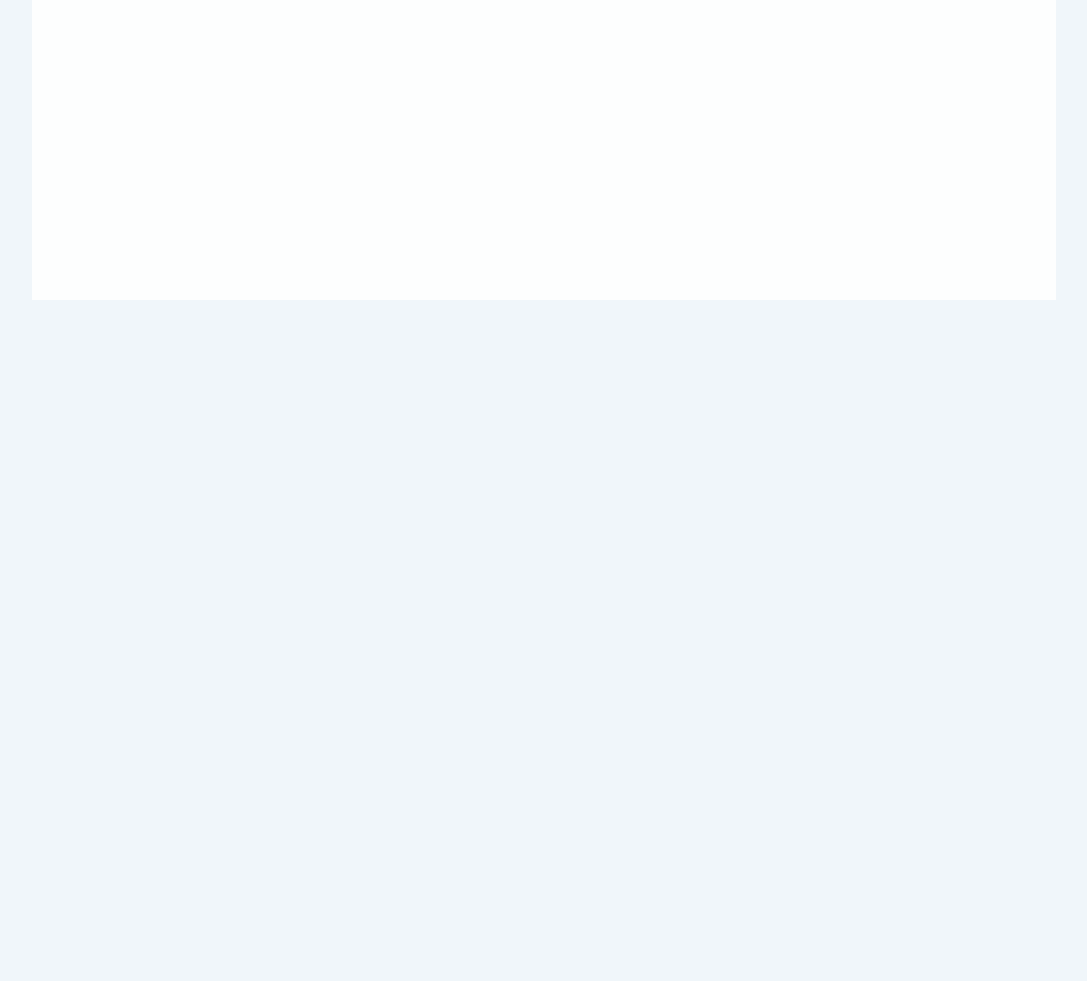
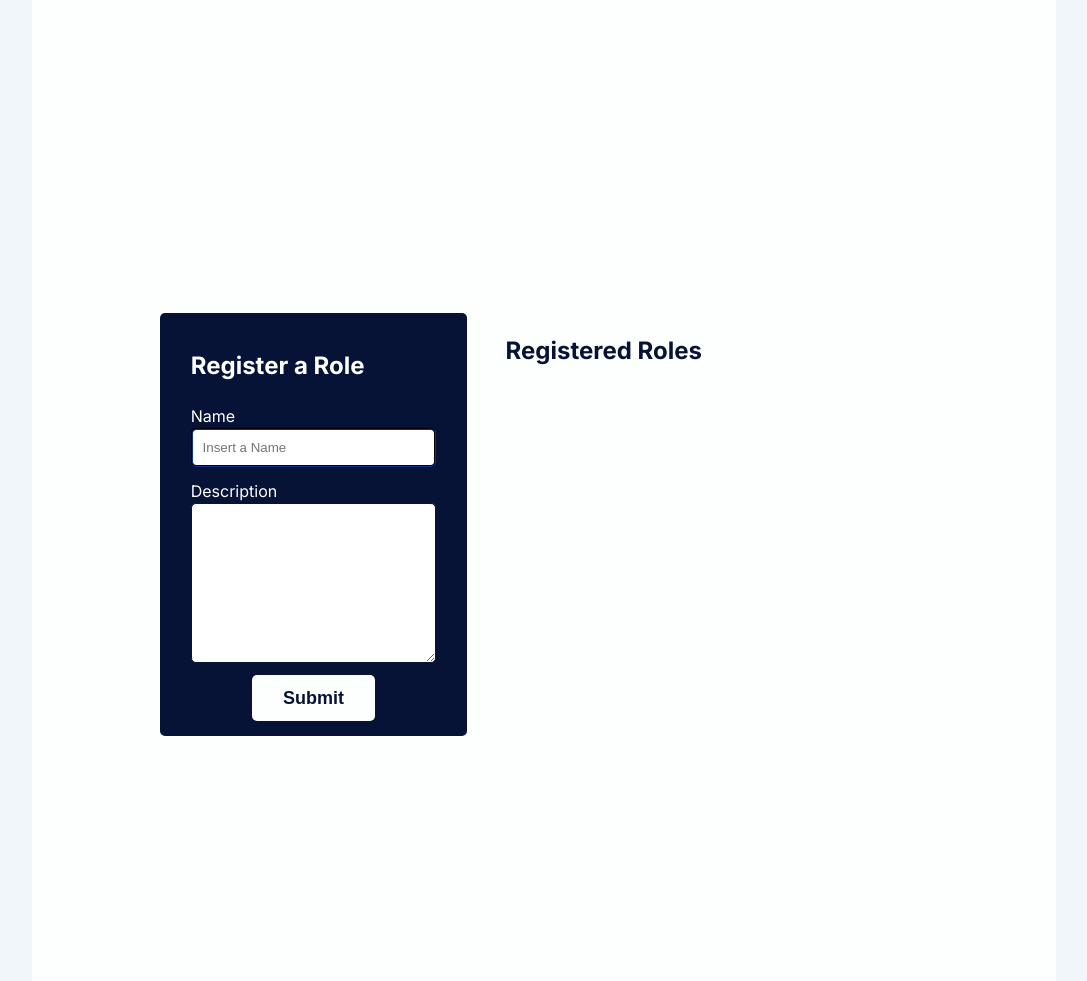
Before and after one commit to mattsimoessilva/movie_ui, a plain HTML site: page index.html in a window 1280 px wide. Shown: the part 2079-3060 px from the top of the page, without its empty margins (96-1183 px from the left). Before the commit the page ends 2379 px from the top, so only its background shows below. Drawn offline with nearby package versions, Linux system fonts and the light colour scheme; no server answers.

Commit message:
Starting to add Role features

```diff
--- a/index.html
+++ b/index.html
@@ -90,6 +90,29 @@
                     <h2>Registered People</h2>
 
                 </div>
+
+            </div>
+
+            <div class="input-table-area">
+                <section class="role-form">
+                    <h2>
+                        Register a Role
+                    </h2>
+                    <label>Name</label>
+                    <input type="text" id="newRoleName" name="name" placeholder="Insert a Name">
+
+                    <label>Description</label>
+                    <textarea id="newRoleDescription" name="description" placeholder="Insert a Description">
+                    </textarea>
+
+                    <button onclick="newRecord(Role)" class="registerRoleBtn">Submit</button>
+                </section>
+
+                <div class="role-list">
+                    <h2>Registered Roles</h2>
+
+                </div>
+
             </div>
 
 
--- a/script.js
+++ b/script.js
@@ -69,7 +69,7 @@ const fetchRecords = async (type) => {
             data.movies.forEach(item => insertRecord(item, type));
         } else if (type === Role) {
             generateRoleSelect(data.roles);
-            //data.roles.forEach(item => insertRecord(item, type));
+            data.roles.forEach(item => insertRecord(item, type));
         }
     } catch (error) {
         console.error(`Error fetching ${type.plural()}:`, error);
@@ -122,9 +122,6 @@ const newRecord = (type) => {
         }
     });
 
-
-    console.log(recordData);
-
     if (!recordData.name && !recordData.title) {
         alert(`Please enter a valid ${type.singular()} name!`);
         return;
@@ -163,8 +160,6 @@ const postRecord = async (type, recordData) => {
                 formData.append(key, value);
             }
         });
-
-        console.log(formData);
 
         const response = await fetch(`http://127.0.0.1:5000/${type.singular()}`, {
             method: "POST",
@@ -256,12 +251,16 @@ const insertRecord = (record, type) => {
     const recordCard = document.createElement('div');
     recordCard.classList.add('record-card');
 
+    if (record.image_url) {
+        record.classList.add('two-column');
         const imageSlot = document.createElement('div');
         imageSlot.classList.add('image-slot');
         const image = document.createElement('img');
         image.classList.add('image');
         image.src = record.image_url || 'https://www.rtb.cgiar.org/wp-content/uploads/2019/10/pix-vertical-placeholder-320x480.jpg';
         imageSlot.appendChild(image);
+        recordCard.appendChild(imageSlot);
+    }
 
     const infoContainer = document.createElement('div');
     infoContainer.classList.add('info');
@@ -298,7 +297,6 @@ const insertRecord = (record, type) => {
         infoContainer.appendChild(row);
     });
 
-    recordCard.appendChild(imageSlot);
     recordCard.appendChild(infoContainer);
     buttonCardPair.appendChild(button);
     buttonCardPair.appendChild(recordCard);
@@ -307,7 +305,6 @@ const insertRecord = (record, type) => {
 
 
 const generateRoleSelect = (roles) => {
-    console.log(roles);
 
     const form = document.querySelector('.person-form');
     const submitButton = document.querySelector('.registerPersonBtn');
--- a/styles.css
+++ b/styles.css
@@ -62,7 +62,7 @@ header {
     color: var(--oxford-blue);
 }
 
-.movie-form, .person-form {
+.movie-form, .person-form, .role-form {
     display: grid;
     grid-template-columns: 1fr;
     background-color: var(--oxford-blue);
@@ -77,7 +77,7 @@ header {
     margin: 0;
 }
 
-.movie-form h2, .person-form h2 {
+.movie-form h2, .person-form h2, .role-form h2 {
     color: var(--white);
 }
 
@@ -89,7 +89,7 @@ input:focus {
     outline: 2px solid var(--alice-blue);
 }
 
-.movie-form input[type=text], .person-form input[type=text] {
+.movie-form input[type=text], .person-form input[type=text], .role-form input[type=text] {
     width: 100%;
     padding: 4%;
     border-style: groove;
@@ -136,22 +136,7 @@ select option:checked {
     color: var(--white);
 }
 
-.registerMovieBtn {
-    padding: 5%;
-    background-color: var(--white);
-    color: var(--oxford-blue);
-    text-align: center;
-    cursor: pointer;
-    transition: 0.3s;
-    border-radius: 5px;
-    font-weight: bold;
-    width: 50%;
-    margin: 0 auto;
-    border: none;
-    font-size: large;
-}
-
-.registerPersonBtn {
+.registerMovieBtn, .registerPersonBtn, .registerRoleBtn {
     padding: 5%;
     background-color: var(--white);
     color: var(--oxford-blue);
@@ -197,7 +182,7 @@ th {
 
 .record-card {
     display: none;
-    grid-template-columns: 40% 60%;
+    grid-template-columns: 100%;
     width: 100%;
     border-radius: 5px;
     font-size: smaller;
@@ -207,10 +192,15 @@ th {
     height: fit-content;
 }
 
+.two-column {
+    grid-template-columns: 40% 60%;
+}
+
 .info {
     padding: 2% 5%;
     box-sizing: border-box;
 }
+
 .info-row {
     display: grid;
     grid-template-columns: 50% 50%;
@@ -266,13 +256,24 @@ th {
     transform: rotate(180deg);
 }
 
+textarea {
+    width: 100%;
+    padding: 4%;
+    border-style: groove;
+    border-color: var(--oxford-blue);
+    border-radius: 5px;
+    box-sizing: border-box;
+    margin-bottom: 5%;
+    height: 20vh;
+    text-align: left;
+}
 
 @media(max-width: 768px) {
     .input-table-area {
         display: block;
     }
 
-    .movie-form, .person-form {
+    .movie-form, .person-form, .role-form {
         margin: 0 auto;
         width: 100%;
         margin-top: 10%;
```
Lines whose indentation alone changed are shown as unchanged.
